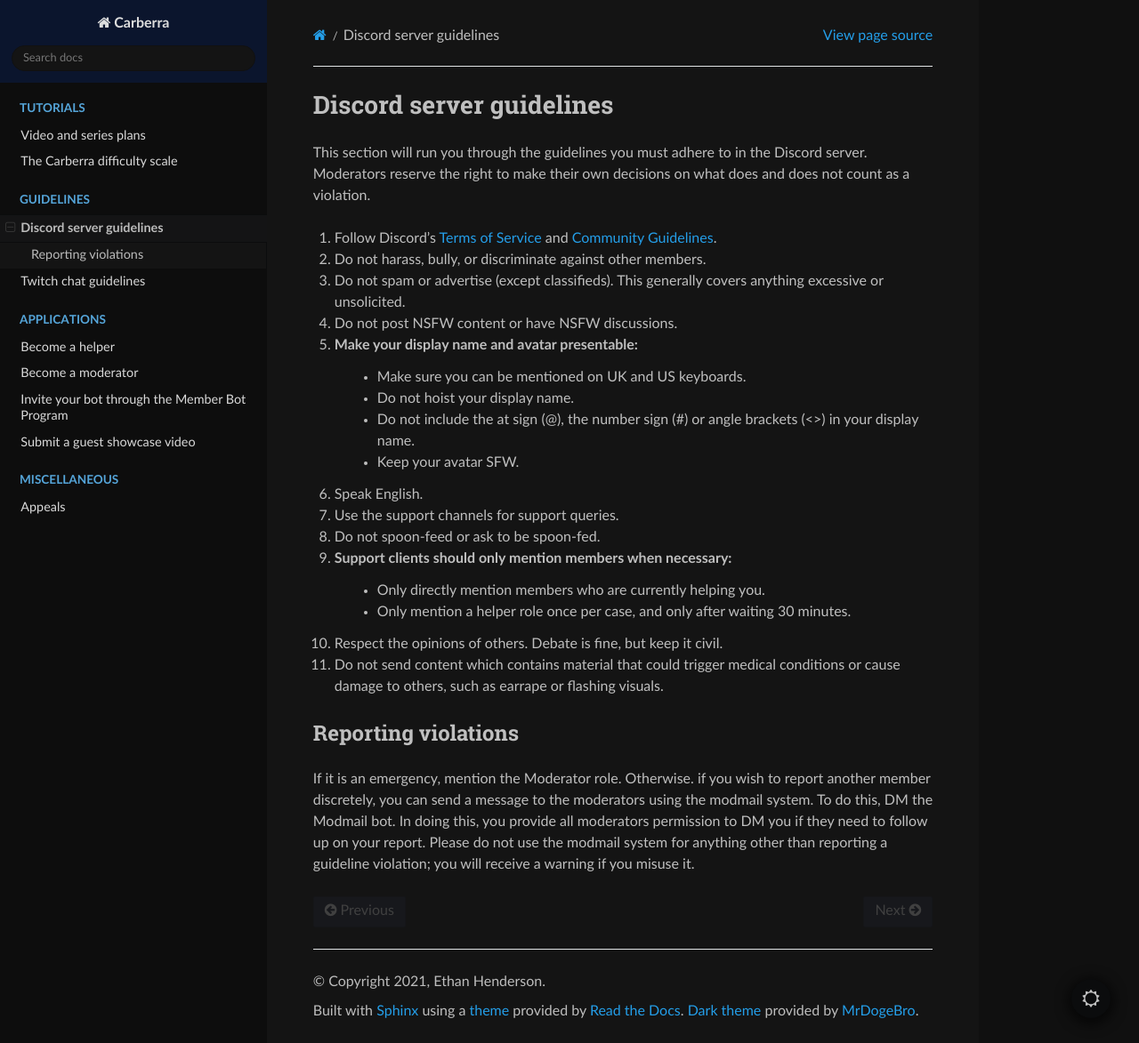
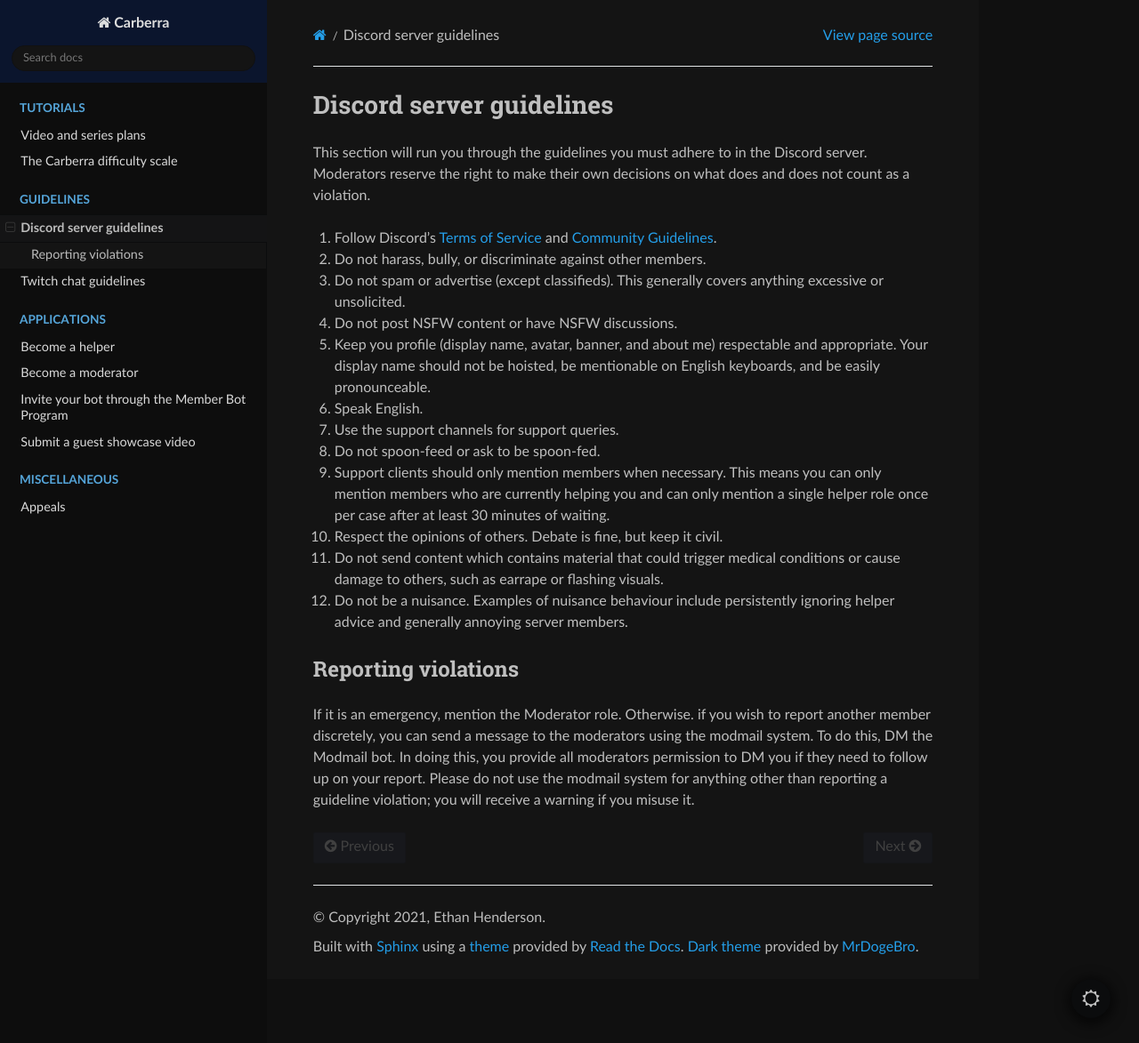
Before and after one commit to Carberra/docs, a Sphinx documentation site: the page built from docs/guidelines/discord.rst, in a window 1280 px wide and 1173 px high. Shown: the whole window at 89% size. Built offline with Sphinx 7.4.7 and the Read the Docs theme 2.0.0, drawn with Linux system fonts in a browser that asks for light colours.

Commit message:
Added G12 and amended G5 to mention profile banners and about me

```diff
--- a/docs/guidelines/discord.rst
+++ b/docs/guidelines/discord.rst
@@ -7,19 +7,14 @@ This section will run you through the guidelines you must adhere to in the Disco
 #. Do not harass, bully, or discriminate against other members.
 #. Do not spam or advertise (:doc:`except classifieds <../guides/classifieds>`). This generally covers anything excessive or unsolicited.
 #. Do not post NSFW content or have NSFW discussions.
-#. Make your display name and avatar presentable:
-    - Make sure you can be mentioned on UK and US keyboards.
-    - Do not hoist your display name.
-    - Do not include the at sign (@), the number sign (#) or angle brackets (<>) in your display name.
-    - Keep your avatar SFW.
+#. Keep you profile (display name, avatar, banner, and about me) respectable and appropriate. Your display name should not be hoisted, be mentionable on English keyboards, and be easily pronounceable.
 #. Speak English.
 #. Use the support channels for support queries.
 #. Do not spoon-feed or ask to be spoon-fed.
-#. Support clients should only mention members when necessary:
-    - Only directly mention members who are currently helping you.
-    - Only mention a helper role once per case, and only after waiting 30 minutes.
+#. Support clients should only mention members when necessary. This means you can only mention members who are currently helping you and can only mention a single helper role once per case after at least 30 minutes of waiting.
 #. Respect the opinions of others. Debate is fine, but keep it civil.
 #. Do not send content which contains material that could trigger medical conditions or cause damage to others, such as earrape or flashing visuals.
+#. Do not be a nuisance. Examples of nuisance behaviour include persistently ignoring helper advice and generally annoying server members.
 
 Reporting violations
 ====================
```
